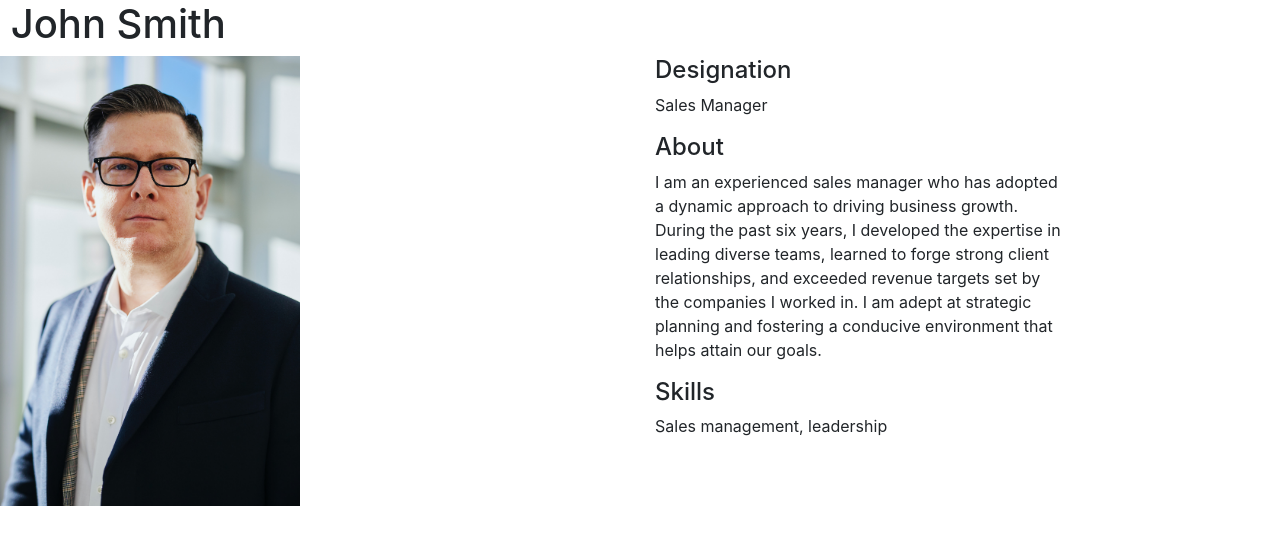
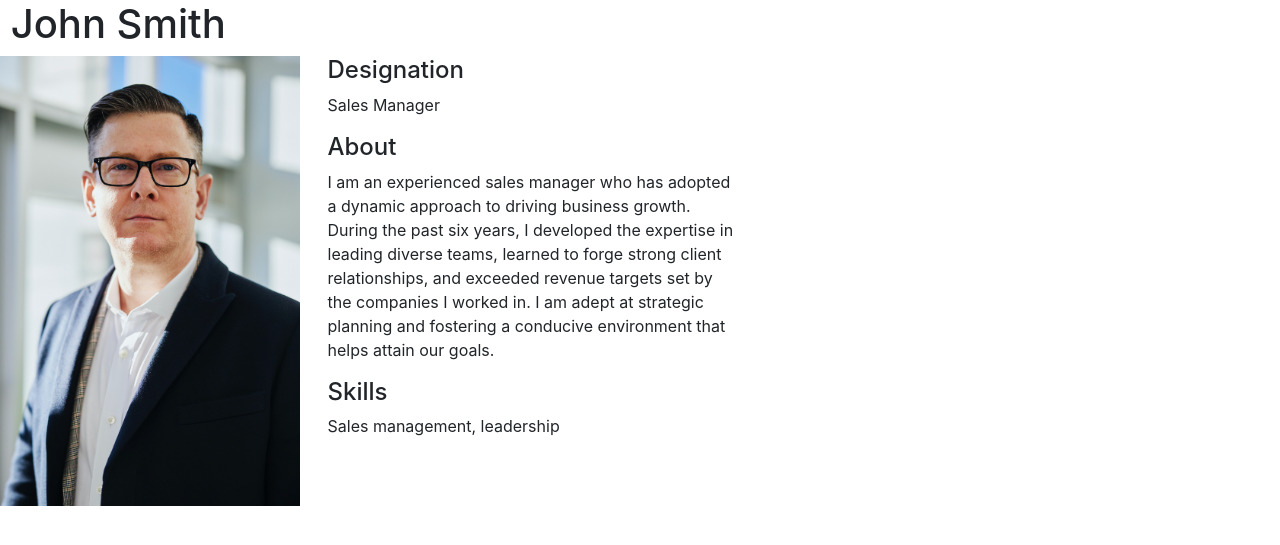
Before and after one commit to mariahassan7/Django-app, a Django app: page /employee_data/2/ in a window 1280 px wide. Shown: the top 545 px of the page. Run offline with Django 4.2, Linux system fonts and the light colour scheme; data comes from the database, SQL or seed files in the repository; some libraries are stand-ins or nearby versions.

Commit message:
Update employee.html

```diff
--- a/employee_data/templates/employee.html
+++ b/employee_data/templates/employee.html
@@ -4,7 +4,7 @@
 {% block form_content %}
 <h1> &nbsp{{ employee.name }}</h1>
 <div class="row">
-    <div class="col-md-6">
+    <div class="col-md-3">
         <img style="max-width:300px;height:auto;" src="{% static employee.image %}" alt="" >
     </div>
     <div class="col-md-4">
```
